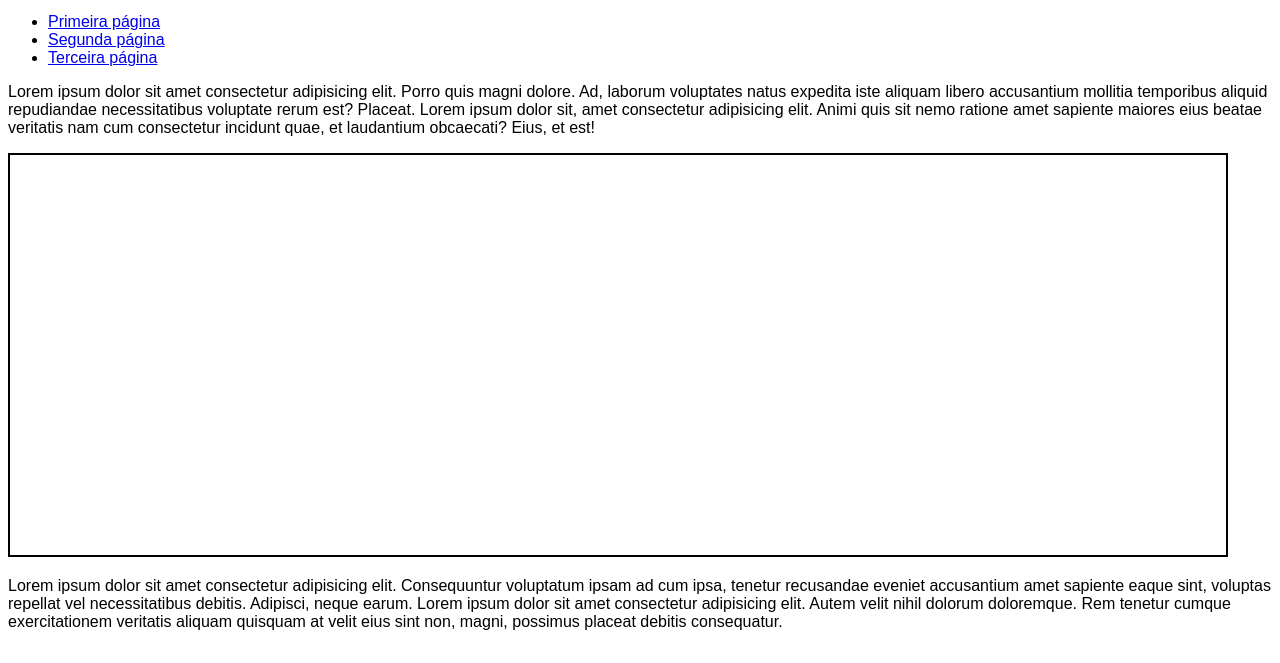
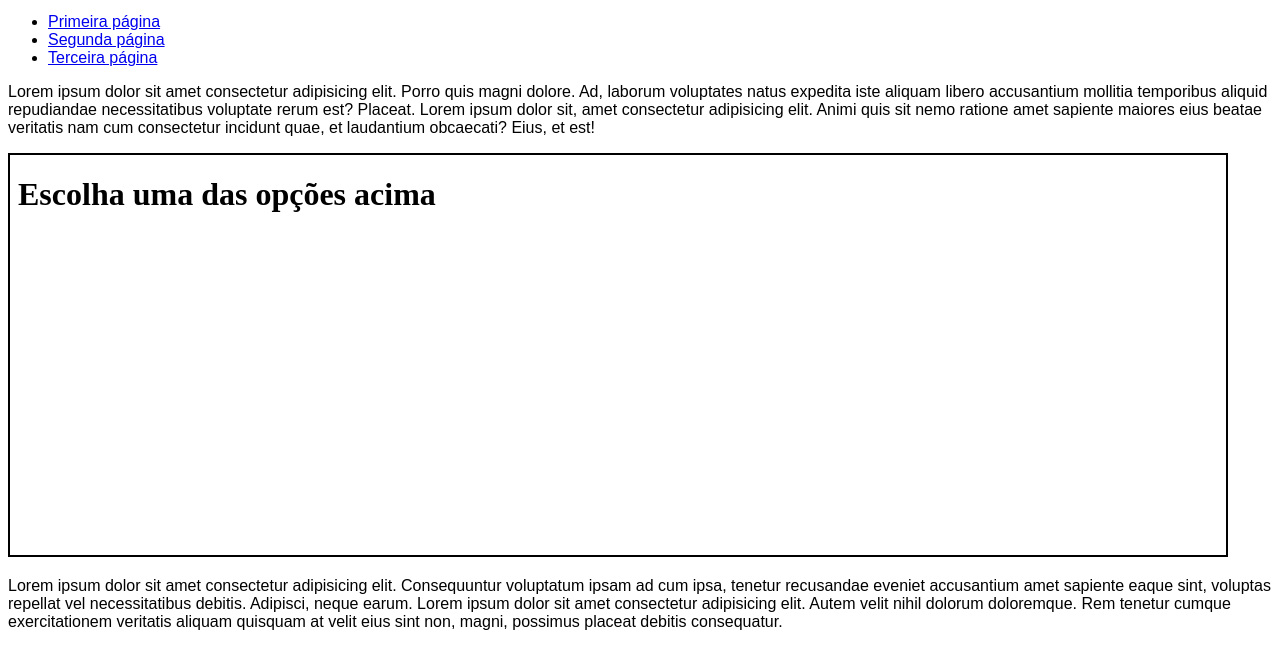
Before and after one commit to karll0s/html-css, a plain HTML site: page exercícios/ex024/iframe003.html in a window 1280 px wide. Shown: the part 137-800 px from the top of the page. Drawn offline with Linux system fonts and the light colour scheme.

Commit message:
Update iframe003.html

```diff
--- a/exercícios/ex024/iframe003.html
+++ b/exercícios/ex024/iframe003.html
@@ -28,7 +28,7 @@
 
     <p>Lorem ipsum dolor sit amet consectetur adipisicing elit. Porro quis magni dolore. Ad, laborum voluptates natus expedita iste aliquam libero accusantium mollitia temporibus aliquid repudiandae necessitatibus voluptate rerum est? Placeat. Lorem ipsum dolor sit, amet consectetur adipisicing elit. Animi quis sit nemo ratione amet sapiente maiores eius beatae veritatis nam cum consectetur incidunt quae, et laudantium obcaecati? Eius, et est!</p>
 
-    <iframe name="frame"> src=""</iframe>
+    <iframe name="frame" srcdoc="<h1>Escolha uma das opções acima</h1>"></iframe>
 
     <p>Lorem ipsum dolor sit amet consectetur adipisicing elit. Consequuntur voluptatum ipsam ad cum ipsa, tenetur recusandae eveniet accusantium amet sapiente eaque sint, voluptas repellat vel necessitatibus debitis. Adipisci, neque earum. Lorem ipsum dolor sit amet consectetur adipisicing elit. Autem velit nihil dolorum doloremque. Rem tenetur cumque exercitationem veritatis aliquam quisquam at velit eius sint non, magni, possimus placeat debitis consequatur.</p>
 </body>
```
